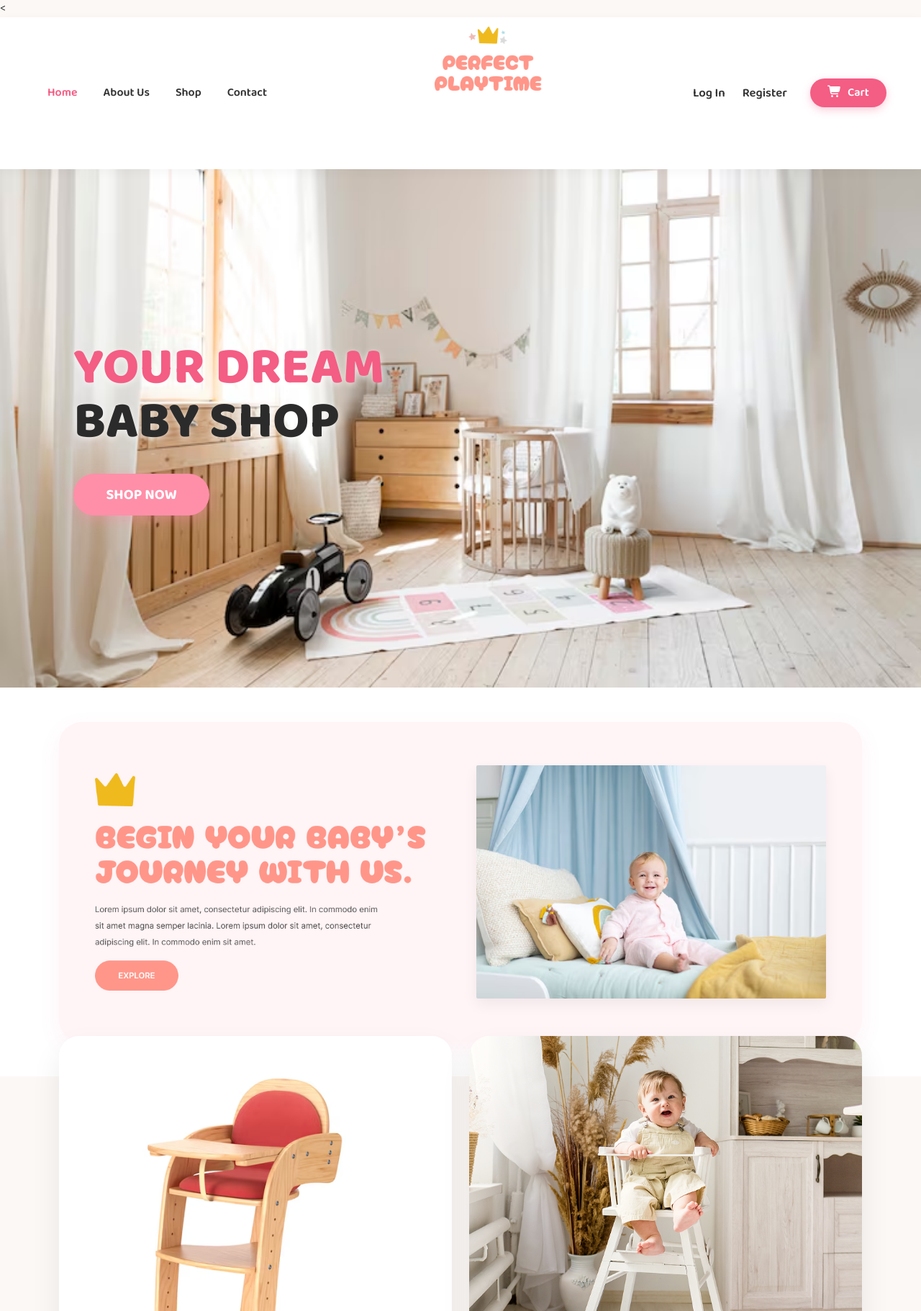
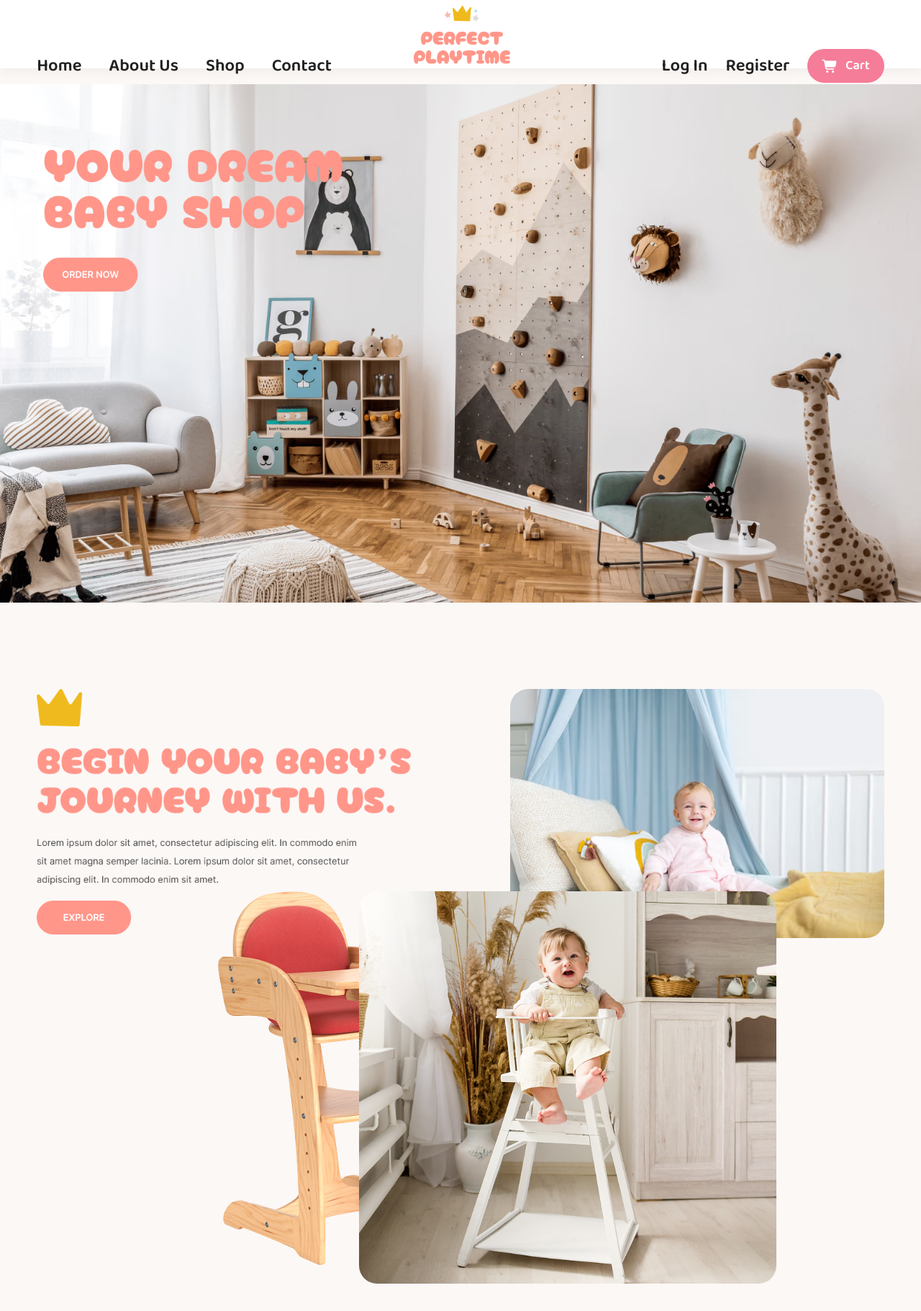
Before and after one commit to Hudebiya/Website-Advance-GitHub, a plain HTML site: page index.html in a window 1280 px wide. Shown: the top 1821 px of the page at 72% size. Drawn offline with nearby package versions, Linux system fonts and the light colour scheme.

Commit message:
Baby shop

```diff
--- a/index.html
+++ b/index.html
@@ -11,105 +11,52 @@
     <title>Baby Shop</title>
 </head>
 <body>
-   <<header>
-        <nav class="navbar navbar-expand-lg py-2">
-            <div class="container-fluid px-4 px-lg-5">
+   <header>
+    <nav class="navbar">
+        <div class="nav-left">
+            <a href="#">Home</a>
+            <a href="#">About Us</a>
+            <a href="#">Shop</a>
+            <a href="#">Contact</a>
+        </div>
 
-                <button class="navbar-toggler" type="button" data-bs-toggle="collapse" data-bs-target="#mainNavbar" aria-controls="mainNavbar" aria-expanded="false" aria-label="Toggle navigation">
-                    <span class="navbar-toggler-icon"></span>
-                </button>
+        <div class="logo">
+            <img src="assets/logo.png" alt="logo">
+        </div>
 
-                <div class="collapse navbar-collapse w-100" id="mainNavbar">
-                    <ul class="navbar-nav me-auto mb-2 mb-lg-0">
-                        <li class="nav-item"><a class="nav-link active" href="#">Home</a></li>
-                        <li class="nav-item"><a class="nav-link" href="#">About Us</a></li>
-                        <li class="nav-item"><a class="nav-link" href="#">Shop</a></li>
-                        <li class="nav-item"><a class="nav-link" href="#">Contact</a></li>
-                    </ul>
+        <div class="nav-right">
+            <a href="#">Log In</a>
+            <a href="#">Register</a>
 
-                    <a class="navbar-brand mx-auto d-none d-lg-block" href="#">
-                        <img src="assets/logo.png" alt="Baby Shop Logo" class="logo-img">
-                    </a>
+            <button class="cart-btn">
+                <i class="fa-solid fa-cart-shopping"></i>
+                Cart
+            </button>
+        </div>
+    </nav>
+</header>
 
-                    <div class="d-flex align-items-center gap-3 ms-auto">
-                        <a href="#" class="auth-link me-2">Log In</a>
-                        <a href="#" class="auth-link me-3">Register</a>
-                        <a href="#" class="btn-cart">
-                            <i class="fa-solid fa-cart-shopping me-2"></i>Cart
-                        </a>
-                    </div>
-                </div>
-                <a class="navbar-brand d-lg-none" href="#">
-                    <img src="assets/logo.png" alt="Baby Shop Logo" class="logo-img" style="max-width: 140px;">
-                </a>
-            </div>
-        </nav>
-    </header>
+<section class="hero">
+    <div class="hero-left"></div>
+    <div class="hero-right"></div>
+</section>
 
-    <section class="hero-section container-fluid p-0">
-    <div class="hero-wrapper">
-
-        <img src="assets/hero-1.avif" alt="Baby Shop Banner" class="hero-bg-img">
-
-        <div class="hero-content-overlay">
-            <h1 class="hero-heading">
-                YOUR DREAM <br>
-                <span class="highlight">BABY SHOP</span>
-            </h1>
-            <a href="#" class="btn-shop-now">SHOP NOW</a>
-        </div>
+<section class="promo-section">
+    <div class="promo-left">
+        <img src="assets/Frame 209.png" class="frame-img" alt="">
+        <img src="assets/cuthigh-chair-baby-infants.png" class="chair-img" alt="">
+    </div>
+    <div class="promo-right">
+        <img src="assets/baby-2.avif" class="baby2-img" alt="">
+        <img src="assets/baby-1.png" class="baby1-img" alt="">
     </div>
 </section>
 
-<section class="journey-section py-5">
-    <div class="container">
-        <div class="journey-card">
-            <div class="row align-items-center">
-
-                <div class="col-lg-6 col-md-12 text-center">
-                    <div class="journey-img-box">
-                        <img src="assets/Frame 209.png" alt="Begin Your Baby's Journey" class="img-fluid">
-                    </div>
-                </div>
-                <div class="col-lg-6 col-md-12 text-center">
-                    <div class="journey-img-box">
-                        <img src="assets/baby-2.avif" alt="Begin Your Baby's Journey" class="img-fluid">
-                    </div>
-                </div>
-
-            </div>
-        </div>
+<section class="banner-section">
+    <div class="banner">
+        <img src="assets/YOUR DREAM BABY SHOP.png" class="banner-center" alt="">
     </div>
 </section>
-
-<section class="dual-promo-section">
-    <div class="container">
-        <div class="row g-4">
-
-            <div class="col-md-6">
-                <div class="promo-banner-card">
-                    <img src="assets/chair.avif" alt="Promo Left" class="img-fluid promo-img">
-                </div>
-            </div>
-            <div class="col-md-6">
-                <div class="promo-banner-card">
-                    <img src="assets/baby-1.png" alt="Promo Right" class="img-fluid promo-img">
-                </div>
-            </div>
-
-        </div>
-    </div>
-</section>
-
-<section class="edge-banner-section">
-    <div class="container-fluid px-0">
-        <div class="edge-banner-card">
-            <img src="assets/img-1.avif" alt="Special Offer Banner" class="img-fluid edge-banner-img">
-        </div>
-    </div>
-</section>
-
-
 
 <script src="https://cdn.jsdelivr.net/npm/bootstrap@5.3.8/dist/js/bootstrap.bundle.min.js" integrity="sha384-FKyoEForCGlyvwx9Hj09JcYn3nv7wiPVlz7YYwJrWVcXK/BmnVDxM+D2scQbITxI" crossorigin="anonymous"></script>
 </body>
--- a/style.css
+++ b/style.css
@@ -1,299 +1,184 @@
-* {
-    margin: 0;
-    padding: 0;
-    box-sizing: border-box;
+*{
+    margin:0;
+    padding:0;
+    box-sizing:border-box;
 }
 
-body {
-    font-family: 'Baloo 2', cursive, sans-serif;
-    background-color: #fcf8f6;
-    color: #333;
-    overflow-x: hidden;
+body{
+    font-family:"Baloo 2",sans-serif;
+    background:#fcf8f6;
 }
 
-/* Header / Navbar */
-header {
-    background-color: #ffffff;
-    box-shadow: 0 4px 15px rgba(0, 0, 0, 0.04);
-    position: sticky;
-    top: 0;
+header{
+    position: relative;
     z-index: 1000;
+    background: #fff;
+    box-shadow: 0 4px 15px rgba(0,0,0,.05);
 }
 
-.nav-left a,
-.nav-right a {
-    font-size: 30px;
-    font-weight: 600;
-}
-.navbar-nav .nav-link {
-    font-weight: 600;
-    color: #333;
-    margin: 0 10px;
-    transition: color 0.3s ease;
+.navbar{
+    width:92%;
+    max-width:1400px;
+    margin:auto;
+    display:grid;
+    grid-template-columns:1fr auto 1fr;
+    align-items:center;
+    height:95px;
 }
 
-.navbar-nav .nav-link:hover,
-.navbar-nav .nav-link.active {
-    color: #f45d84;
+.nav-left{
+    display:flex;
+    align-items:center;
+    gap:38px;
 }
 
-.logo-img {
-    max-width: 310px;
-    height: auto;
+.nav-left a{
+    text-decoration:none;
+    color:#222;
+    font-size:24px;
+    font-weight:600;
+    transition:.3s;
 }
 
-.btn-cart {
-    background-color: #f45d84;
-    color: #ffffff;
-    border-radius: 30px;
-    padding: 8px 24px;
-    font-weight: 600;
-    font-size: 1rem;
-    box-shadow: 0 4px 12px rgba(244, 93, 132, 0.3);
-    text-decoration: none;
-    transition: all 0.3s ease;
+.nav-left a:hover{
+    color:#f45d84;
 }
 
-.btn-cart:hover {
-    background-color: #e0476e;
-    color: #ffffff;
-    transform: translateY(-2px);
+.logo{
+    justify-self:center;
 }
 
-.auth-link {
-    font-size: 1.05rem;
-    font-weight: 600;
-    color: #333;
-    text-decoration: none;
-    transition: color 0.3s ease;
+.logo img{
+    width:280px;
+    display:block;
 }
 
-.auth-link:hover {
-    color: #f45d84;
+.nav-right{
+    display:flex;
+    justify-content:flex-end;
+    align-items:center;
+    gap:25px;
 }
 
-.hero-wrapper {
+.nav-right a{
+    text-decoration:none;
+    color:#222;
+    font-size:24px;
+    font-weight:600;
+}
+
+.cart-btn{
+    border:none;
+    background:#f57d99;
+    color:#fff;
+    padding:10px 20px;
+    border-radius:35px;
+    font-size:18px;
+    font-weight:600;
+    cursor:pointer;
+    display:flex;
+    align-items:center;
+    gap:10px;
+}
+
+.cart-btn:hover{
+    background:#e285a4;
+}
+
+.hero-left{
     position: relative;
     width: 100%;
-    min-height: calc(100vh - 80px);
-    display: flex;
-    align-items: center;
-    overflow: hidden;
+    height: 720px;
+    margin-top: 22px;
+    background-image: url("assets/img-1.avif");
+    background-repeat: no-repeat;
+    background-size: cover;
+    background-position: center;
 }
 
-.hero-bg-img {
+.hero-left::before{
+    content: "";
     position: absolute;
-    top: 0;
-    left: 0;
-    width: 100%;
-    height: 100%;
-    object-fit: cover;
-    object-position: center;
-    z-index: 1;
+    width: 650px;
+    height: 500px;
+    top: 80px;
+    left: 60px;
+    background-image: url("assets/Frame\ 208.png");
+    background-repeat: no-repeat;
+    background-size: contain;
+    background-position: top;
 }
 
-.hero-content-overlay {
-    position: relative;
-    z-index: 2;
-    padding-left: 8%;
-    max-width: 600px;
+.promo-section{
+    width: 92%;
+    max-width: 1400px;
+    margin: 120px auto 550px;
+    display: grid;
+    grid-template-columns: 1fr 1fr;
+    gap: 50px;
+    align-items: start;
 }
 
-.hero-heading {
-    font-size: 4.5rem;
-    font-weight: 800;
-    line-height: 1.05;
-    color: #f45d84;
-    text-shadow: 0 2px 10px rgba(255, 255, 255, 0.7);
+.promo-left{
+    position: relative;
 }
 
-.hero-heading .highlight {
-    color: #2b2b2b;
+.frame-img{
+    width: 100%;
+    max-width: 550px;
+    display: block;
 }
 
-.btn-shop-now {
-    margin-top: 25px;
-    background-color: #ff8fa9;
-    color: #ffffff;
-    font-size: 1.25rem;
-    font-weight: 700;
-    padding: 14px 45px;
-    border-radius: 50px;
-    border: none;
-    box-shadow: 0 6px 18px rgba(255, 143, 169, 0.4);
-    transition: all 0.3s ease;
-    text-decoration: none;
-    display: inline-block;
+.chair-img{
+    position: absolute;
+    width: 650px;
+    left: 70px;
+    bottom: -520px;
+    z-index: 2;
 }
 
-.btn-shop-now:hover {
-    background-color: #f45d84;
-    color: #ffffff;
-    transform: translateY(-3px);
+.promo-right{
+    position: relative;
 }
 
-.journey-section {
-    background-color: #ffffff;
-    position: relative;
-    z-index: 1;
-    padding-bottom: 110px; /* Overlap ke liye extra bottom space */
+.baby2-img{
+    width: 100%;
+    max-width: 520px;
+    display: block;
+    margin-left: auto;
+    border-radius: 25px;
 }
 
-.journey-card {
-    background-color: #fff4f6;
-    border-radius: 32px;
-    padding: 50px 40px;
-    box-shadow: 0 10px 30px rgba(244, 93, 132, 0.08);
+.baby1-img{
+    position: absolute;
+    width: 580px;
+    right: 150px;
+    bottom: -480px;
+    z-index: 2;
+    border-radius: 25px;
 }
 
-.journey-img-box {
-    width: 100%;
-    height: 100%;
-    display: flex;
-    align-items: center;
-    justify-content: center;
-    padding: 10px;
+.banner-section{
+    width:100%;
+    margin-bottom: 150px;
 }
 
-.journey-img-box img {
-    max-width: 100%;
-    height: auto;
-    object-fit: contain;
-    transition: transform 0.3s ease;
+.banner{
+    position:relative;
+    width:100%;
+    height:700px;
+    background-image:url("assets/hero-1.avif");
+    background-repeat:no-repeat;
+    background-size:cover;
+    background-position:center;
 }
 
-.journey-img-box img[src*="Frame 209"] {
-    max-height: 350px;
+.banner-center{
+    position:absolute;
+    top:20%;
+    left:48%;
+    transform:translate(-50%,-50%);
+    width:40%;
+    max-width:500px;
+    display:block;
 }
-
-.journey-img-box img[src*="baby-2"] {
-    max-height: 380px;
-    border-radius: 2px;
-    box-shadow: 0 8px 20px rgba(0, 0, 0, 0.06);
-}
-
-.journey-card:hover .journey-img-box img {
-    transform: scale(1.02);
-}
-
-.dual-promo-section {
-    position: relative;
-    z-index: 10;
-    margin-top: -80px;
-}
-
-.promo-banner-card {
-    background-color: #ffffff;
-    border-radius: 28px;
-    overflow: hidden;
-    box-shadow: 0 20px 40px rgba(0, 0, 0, 0.08);
-    transition: transform 0.3s ease, box-shadow 0.3s ease;
-}
-
-.promo-banner-card:hover {
-    transform: translateY(-8px);
-    box-shadow: 0 25px 50px rgba(244, 93, 132, 0.18);
-}
-
-.promo-img {
-    width: 100%;
-    height: auto;
-    display: block;
-    object-fit: cover;
-}
-
-.edge-banner-section {
-    width: 100%;
-    padding: 0;
-    margin: 0;
-    overflow: hidden;
-}
-
-.edge-banner-card {
-    width: 100%;
-    border-radius: 0;
-    border: none;
-    box-shadow: none;
-}
-
-.edge-banner-img {
-    width: 100%;
-    height: auto;
-    display: block;
-    object-fit: cover;
-    border-radius: 0;
-}
-
-@media (max-width: 576px) {
-    .banner-card {
-        border-radius: 18px;
-    }
-
-    .full-banner-img {
-        border-radius: 18px;
-    }
-}
-@media (max-width: 768px) {
-    .journey-section {
-        padding-bottom: 70px;
-    }
-    .dual-promo-section {
-        margin-top: -45px;
-    }
-}
-
-
-@media (max-width: 768px) {
-    .journey-section {
-        padding-bottom: 70px;
-    }
-
-    .dual-promo-section {
-        margin-top: -45px;
-    }
-}
-
-@media (max-width: 991px) {
-    .journey-card {
-        padding: 30px 15px;
-    }
-
-    .journey-img-box {
-        margin-bottom: 20px;
-    }
-
-    .journey-img-box img[src*="Frame 209"],
-    .journey-img-box img[src*="baby-2"] {
-        max-height: 260px;
-    }
-}
-
-@media (max-width: 768px) {
-    .hero-content-overlay {
-        padding-left: 5%;
-        padding-right: 5%;
-        text-align: center;
-        width: 100%;
-    }
-
-    .hero-heading {
-        font-size: 3rem;
-    }
-}
-
-@media (max-width: 991.98px) {
-    .hero-heading {
-        font-size: 3.2rem;
-    }
-
-    .hero-left {
-        min-height: auto;
-        padding-top: 50px;
-        padding-bottom: 50px;
-    }
-
-    .hero-right-img {
-        height: 400px;
-        min-height: auto;
-    }
-}
```
Also changed, not shown: assets/01.png (deleted), assets/Frame 208.png (added), assets/YOUR DREAM BABY SHOP.png (added), assets/chair.avif (deleted), assets/cuthigh-chair-baby-infants.png (added).
